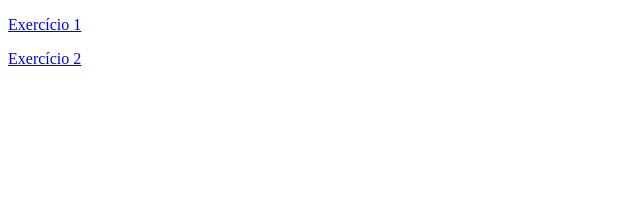
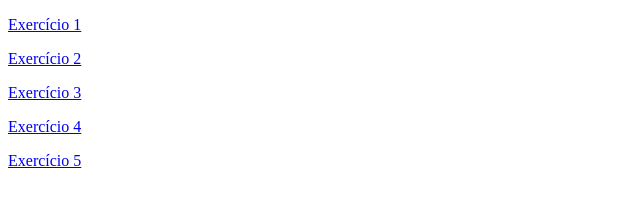
Before and after one commit to lidianetpereira/lidianetpereira.github.io, a plain HTML site: page index.html in a window 1280 px wide. Shown: the whole page, without its empty margins (0-640 px from the left). Drawn offline with Linux system fonts and the light colour scheme.

Commit message:
Atualização do index

```diff
--- a/index.html
+++ b/index.html
@@ -7,5 +7,8 @@
 <body>
     <p><a href="ex1.html">Exercício 1</a></p>
     <p><a href="ex2.html">Exercício 2</a></p>
+    <p><a href="ex3.html">Exercício 3</a></p>
+    <p><a href="ex4.html">Exercício 4</a></p>
+    <p><a href="ex5.html">Exercício 5</a></p>
 </body>
 </html>
```
